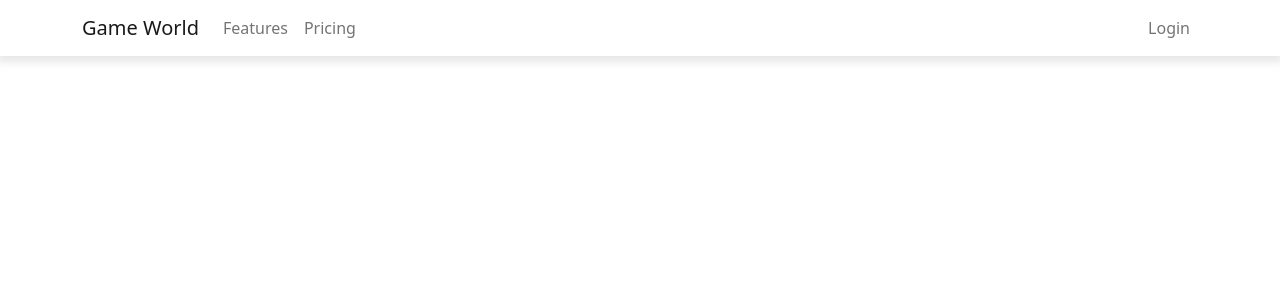
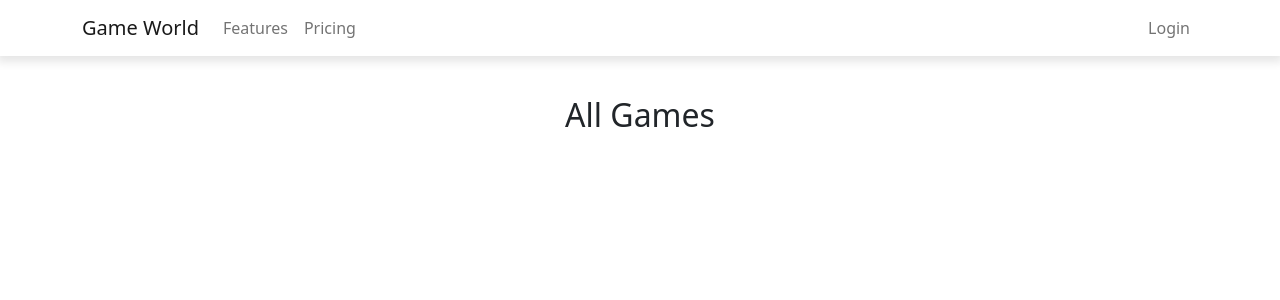
Before and after one commit to KevinZ-CS/phase-4-final-project-frontend, a React (Create React App) app: page / in a window 1280 px wide. Shown: the top 300 px of the page. Built offline with nearby package versions, Linux system fonts and the light colour scheme; no server answers.

Commit message:
Built out GameList component layout using JSX

```diff
--- a/src/components/GameList.jsx
+++ b/src/components/GameList.jsx
@@ -1,13 +1,18 @@
 import React, { useState } from "react";
 import 'bootstrap/dist/css/bootstrap.min.css';
 import { Container, Row } from 'react-bootstrap'
-import Item from "./Item";
+
 
 function GameList() {
     return (
         <>
-        <Container>
+        <Container className='py-5 mt-5 mb-5'>
+            <div className="title text-center">
+                <h2 className="position-relative d-inline-block">All Games</h2>
+            </div>
+        <Row>
 
+        </Row>
         </Container>
         </>
     )
```
